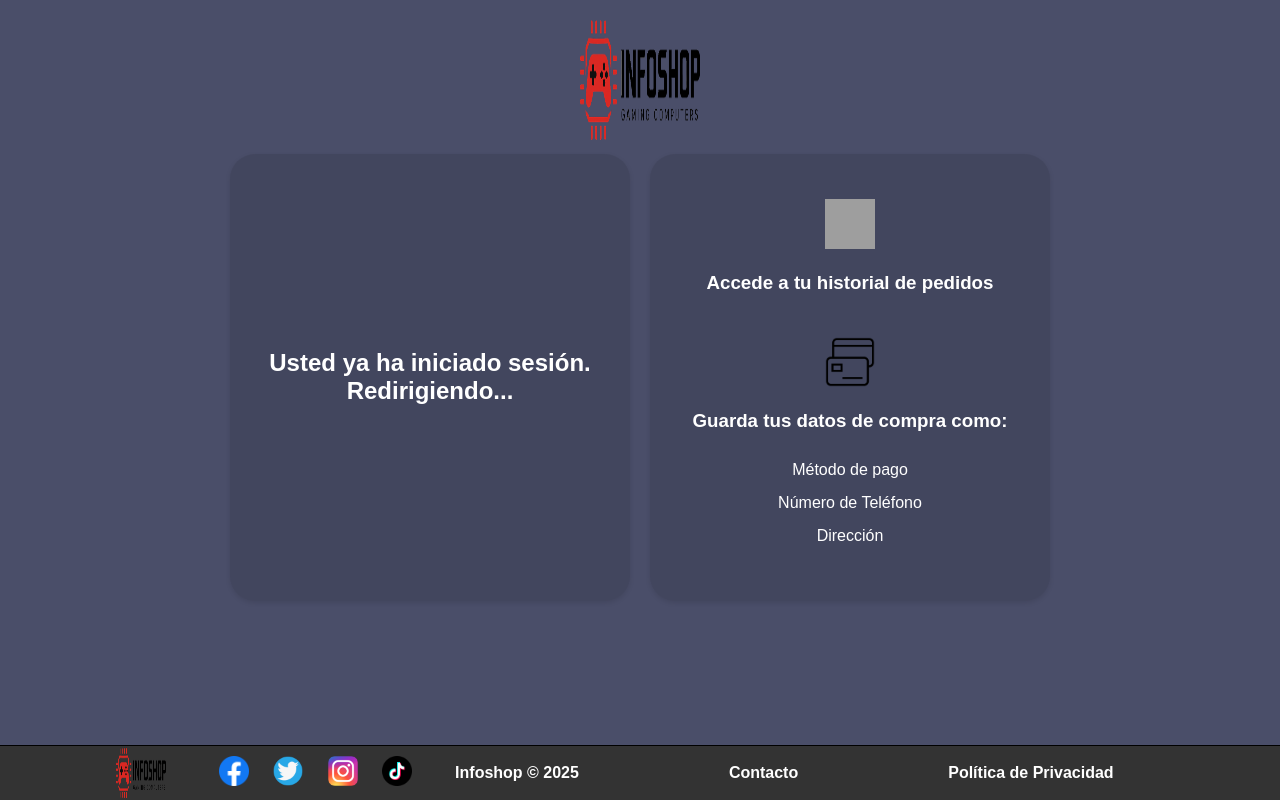
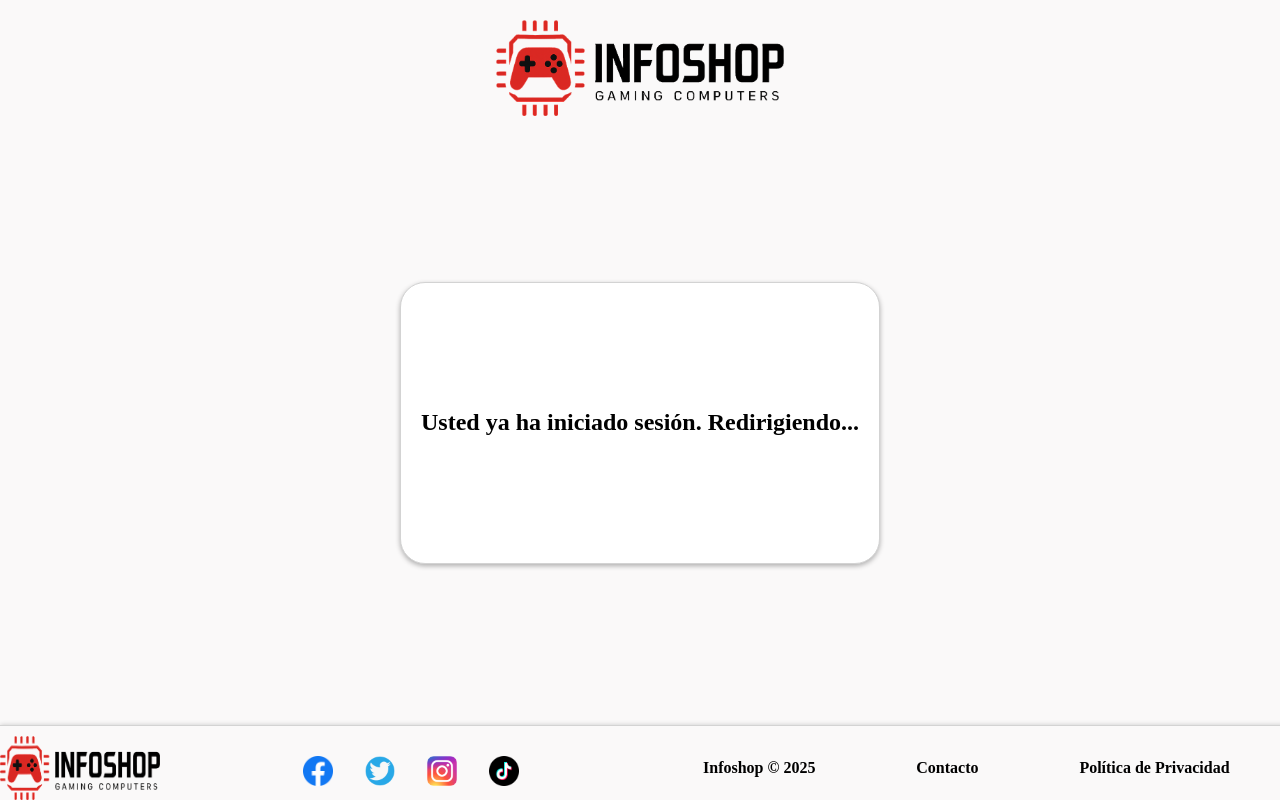
Before and after one commit to dmanmon141/Infoshop, a PHP site: page /tcpdf/frontend/exito.php in a window 1280 px wide. Run offline with PHP 8.4, Linux system fonts and the light colour scheme; a user stored in the database is signed in; some web fonts are replaced; grey boxes are pictures that could not be loaded.

Commit message:
Responsive y rediseño de páginas de redirección

```diff
--- a/css/estilo-exito.css
+++ b/css/estilo-exito.css
@@ -1,272 +1,63 @@
-@font-face{
-    font-family: 'FuentePagina';
-    src: url('fonts/SFUIText-Heavy.otf') format('otf');
-  }
 
-  body {
-    height:100%;
-    margin: 0;
-    padding: 0;
-    background-color: #4A4E69;
-    background-size: cover;
-    font-family:'FuentePagina', sans-serif;
-  }
-
-  footer {
-    background-color: #333;
-    font-weight: bold;
-    color: #fff;
-    padding: 0px 0;
-    position: absolute;
-    bottom: 0;
-    left: 0;
-    right: 0;
-    border-top: 1px solid black;
-  }
-
-  .contenedor-footer {
-
-      margin: 0 auto;
-      display: flex;
-      flex:1 0 auto;
-      justify-content: space-around;
-      align-items: center;
-      height: 100%;
-    }
-
-  .logo-footer{
-    display: flex;
-    align-items: center;
-  }
-
-  .dropbtn:hover{
-    background-color: #494949;
-    cursor: pointer;
-  }
-
-
-  #menuButton{
-    color: white;
-  }
-  #menuButtonShop{
-    background-color: white;
-    }
-
-  .logo-footer img{
-    width: 50px;
-    height: 50px;
-    margin-right: 10px;
-    margin-left: 100px;
-  }
-
-  .perfil-imagen{
-        width: 42px;
-        height: 42px;
-        border-radius: 50%;
-        overflow: hidden;
-        border: 2px solid gray;
-        position: relative;
-        display: inline-block;
-        margin-right: 10px;
-      }
-
-      .perfil-imagen img{
-        width: 100%;
-        height: 100%;
-      }
-
-  .logo {
+  .logomain {
     display: flex;
     justify-content: center;
     align-items: center;
     padding-top: 20px;
   }
 
-  .logo img {
-    width: 120px;
-    height: 120px;
+  .logomain img {
+    width: 18rem;
+    height: 6rem;
   }
 
   .contenedor2 {
     display: flex;
     justify-content: center;
-    max-width: 800px;
     margin: 0 auto;
     text-align: center;
+    flex: 1;
+    align-items: center;
   }
 
   .block {
-    color: white;
-    flex: 0 0 45%;
-    width: 45%;
+    color: black;
+    width: 100%;
     padding: 20px;
-    display:inline-block;
     border-radius: 25px;
-    box-shadow: 0 2px 5px rgba(0, 0, 0, 0.1);
-    background-color: rgba(0,0,0,0.1);
+    box-shadow: 0 2px 5px rgba(0, 0, 0, 0.3);
+    background-color: white;
+    border: 1px solid lightgray;
     margin: 10px;
+    height: 15rem;
   }
 
-  .btnenviar {
-    padding: 15px;
-    font-family:'FuentePagina',sans-serif;
+  .sesion{
+    display: flex;
+    align-items: center;
   }
 
-  fieldset {
-    border: none;
+  .formulario{
+   height: 20rem;
+   width: 25rem;
   }
 
-  .password-container {
-    position: relative;
-    padding: 5px;
+  .formulario h1{
+    line-height: 4rem;
   }
 
-  .toggle-password {
-    position: absolute;
-    top: 52%;
-    right: 25px;
-    transform: translateY(-50%);
-    cursor: pointer;
-    background-image: url(../img/eye.png);
-    background-size: cover;
-    background-repeat: no-repeat;
-    background-position: center;
-    width: 25px;
-    height: 25px;
+  .formulario h2{
+    color: #da2822;
   }
 
-  /* Cambia el ícono cuando se muestra la contraseña */
-  .toggle-password.show {
-    background-image: url('../img/eye-slash.png');
-  }
-
-  .login {
-    text-decoration:none;
-    color: black;
-    background-color: white;
-    border-radius: 5px;
-    padding: 15px;
-    font-size: 15px;
-    padding-left: 110px;
-    padding-right: 110px;
-  }
-
-  .login:hover {
-    background-color: lightgray;
-  }
 
   h3 {
     padding-bottom: 5px;
   }
 
-  fieldset input{
-    width: 300px;
-    height: 50px;
-    border-radius: 5px;
-    border: 1px gray;
-    padding: 5px;
-  }
-
-  fieldset input:focus{
-    outline: none;
-    box-shadow: 0 0 10px 5px rgb(55,55,255,1);
-  }
-
-  #btn-login:hover {
-    background-color: lightgray;
-    cursor: pointer;
-  }
-
-  .block:nth-child(2){
-    margin-right: 0 auto;
-  }
-
-  #sesioniniciada{
-    display: flex;
-    align-items: center;
-    justify-content: center;
-  }
-
-  #sesioniniciada h2{
-    text-align: center;
-  }
-
-  .olvidar:hover {
-    color: blue;
-    text-decoration: none;
-  }
 
   .recomendaciones {
     width: 300px;
     flex-grow: 1;
     order:1;
   }
-
-  .formulario {
-    width: 300px;
-    order:2;
-  }
-
-  #mensaje {
-    background-color: white;
-    border-radius: 5px;
-    padding: 20px;
-    box-shadow: rgba( 255, 0, 0, 0);
-    display: none;
-    border-color: red;
-    border-width: 2px;
-    border-style: solid;
-  }
-
-  #login-form {
-    margin-bottom: 30px;
-  }
-
-  .primero {
-    margin-bottom: 40px;
-  }
-
-
-  .politica {
-    text-decoration: none;
-    color: white;
-  }
-
-  .olvidar {
-    color: white;
-    float:left;
-    margin-left: 15px;
-    margin-top: 10px;
-    margin-bottom: 40px;
-    font-size: 12px;
-  }
-
-  .redes-sociales a img{
-    display:inline-block;
-    transition: transform 0.6s ease;
-  }
-
-  .redes-sociales a img:hover{
-    transform: rotate(360deg);
-  }
-
-  .redes-sociales img {
-    height: 30px;
-    width: 30px;
-    margin: 10px;
-  }
-
-  .derechos {
-    display: flex;
-    align-items: center;
-  }
-
-  .derechos p {
-    margin: 0;
-    margin-left: auto;
-    margin-right: 150px;
-  }
-
- li {
-    margin-bottom: 15px;
- }
--- a/frontend/exito.php
+++ b/frontend/exito.php
@@ -16,6 +16,7 @@ session_start();
 <html>
 <head>
   <title>Infoshop | Las mejoras ofertas en Informática!</title>
+  <link rel="stylesheet" type="text/css" href="../css/estilo-misc.css">
   <link rel="stylesheet" type="text/css" href="js/jquery-3.7.0.min.js">
   <link rel="stylesheet" type="text/css" href="../css/estilo-exito.css">
   <link rel="stylesheet" type="text/css" href="js/slick/slick.css">
@@ -32,27 +33,13 @@ session_start();
 
 
 <div class="contenedor">
-<div class="logo">
+<div class="logomain">
     <a href="index"><img src="img/Logo.png" alt="Logo"></a>
 </div>
 
 
 <div class="contenedor2">
-    <div class="block recomendaciones">
-        <div class="bloque1">
-          <img src="img/comprar.png" style="width:50px;height:50px;margin-top:25px;">
-          <h3> Accede a tu historial de pedidos</h3>
-        </div>
-        <div class="bloque2">
-          <img src="img/tarjeta.png" style="width:50px;height:50px;margin-top:20px;">
-          <h3> Guarda tus datos de compra como:</h3>
-          <ul style="list-style:none;padding:5px;">
-            <li> Método de pago</li>
-            <li>Número de Teléfono</li>
-            <li>Dirección</li>
-          </ul>
-        </div>
-    </div>
+
 
     <?php
 
@@ -79,19 +66,14 @@ session_start();
 
     <div class="block formulario">
         <h2 style="margin-bottom: 80px;">Restablecer contraseña</h2>
-        <form id="login-form" onsubmit="enviarFormulario(event)" method="POST" action="">
-        <fieldset>
             <h1>Su contraseña ha sido restablecida con éxito. Redirigiendo...</h1>
             <?php
             ob_start();
             Header("Refresh: 2; URL=login");
             ob_end_flush();
             ?>
-        </fieldset>
-        </form>
-        <div id="mensaje"></div>
     </div>
-</div>
+
 
 <?php
 
@@ -100,6 +82,8 @@ session_start();
 ?>
 
 
+
+</div>
 <footer>
   <div class="contenedor-footer">
     <div class="logo-footer">
@@ -119,7 +103,6 @@ session_start();
   </div>
 </div>
 </footer>
-
 </div>
 
 </body>
```
